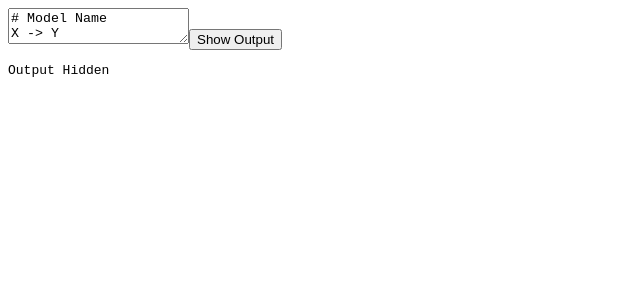
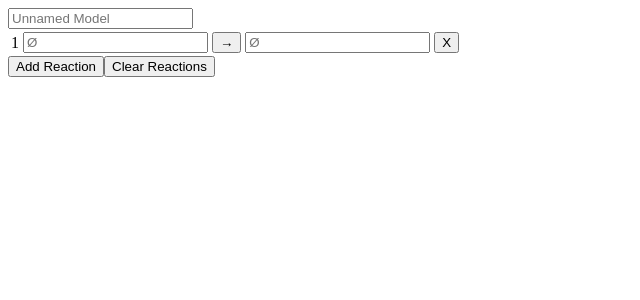
Before and after one commit to dlsucomet/CRNT-Polyglot, a React app: page / in a window 1280 px wide. Shown: the top 300 px of the page, without its empty margins (0-640 px from the left). Built offline with nearby package versions, Linux system fonts and the light colour scheme; the HTML template or start-up script is replaced by a standard one.

Commit message:
Added basic UI

```diff
--- a/src/app.tsx
+++ b/src/app.tsx
@@ -1,63 +1,162 @@
-import { ReactionNetwork  } from './reactions';
-
-import * as ControlFormat from './formats/control';
-
 import * as React from 'react';
 import * as ReactDOM from 'react-dom';
 import {observable, computed} from 'mobx';
 import {observer} from 'mobx-react';
 
-class AppState {
-  @observable input: string = "# Model Name\nX -> Y";
-  @observable showOutput: boolean = false;
+namespace Inputs {
+  export class ReactionNetwork {
+    @observable modelName: string;
+    @observable reactions: Array<Reaction>;
 
-  private lastGoodOutput: string = "";
+    constructor() {
+      this.modelName = "";
+      this.reactions = [new Reaction()];
+    }
 
-  @computed get output(): string {
-    try {
-      var rn = ReactionNetwork.fromString(this.input);
-      let out = ControlFormat.generateFile(rn);
-      this.lastGoodOutput = out;
-      return out;
-    } catch (e) {
-      return "Syntax error...\n" + this.lastGoodOutput;
+    addReaction() {
+      this.reactions.push(new Reaction());
+    }
+
+    removeReaction(index: number) {
+      this.reactions.splice(index, 1);
+      if (this.reactions.length < 1) {
+        this.reactions.push(new Reaction());
+      }
+    }
+
+    clearReactions() {
+      this.reactions = [new Reaction()];
+    }
+  }
+
+  export class Reaction {
+    reactKey: number;
+    @observable left: string;
+    @observable right: string;
+    @observable arrow: Arrow;
+
+    constructor() {
+      this.reactKey = Math.random(); // TODO: use actual keys
+      this.left = "";
+      this.right = "";
+      this.arrow = Arrow.ToRight;
+    }
+  }
+
+  export enum Arrow { ToLeft, ToRight, Both }
+  export namespace Arrow {
+    const order = [Arrow.ToRight, Arrow.Both, Arrow.ToLeft];
+
+    export function next(a: Arrow): Arrow {
+      let i = order.indexOf(a);
+      let isLast = i + 1 === order.length;
+      let nextI = isLast ? 0 : i + 1;
+      return order[nextI];
+    }
+
+    export function prev(a: Arrow): Arrow {
+      let i = order.indexOf(a);
+      let isFirst = i === 0;
+      let prevI = isFirst ? order.length - 1 : i - 1;
+      return order[prevI];
+    }
+
+    export function toString(a: Arrow): string {
+      switch (a) {
+        case Arrow.ToLeft: return "←";
+        case Arrow.ToRight: return "→";
+        case Arrow.Both: return "↔";
+      }
     }
   }
 }
 
 @observer
-class App extends React.Component<{ state: AppState }, {}> {
-  private inputElem: HTMLTextAreaElement;
-  InputElemRef = (ref) => { this.inputElem = ref; }
-
+class ReactionNetworkInputTable extends React.Component<{ reactionNetwork: Inputs.ReactionNetwork }, {}> {
   render() {
-    let state = this.props.state;
+    let rn = this.props.reactionNetwork;
 
     return (
       <div>
-        <textarea value={state.input} onChange={this.updateInput} ref={this.InputElemRef}/>
-        <button onClick={this.showHideOutput}>
-        {state.showOutput ? "Hide Output" : "Show Output"}
-        </button>
-        <div>
-          <pre>
-            {state.showOutput ? state.output : "Output Hidden"}
-          </pre>
-        </div>
+        <input value={rn.modelName} onChange={this.updateModelName} placeholder="Unnamed Model" />
+        <table>
+          <tbody>
+            {rn.reactions.map((r, i) =>
+              <ReactionInputRow key={r.reactKey} index={i} reaction={r} onRemove={this.removeReaction} />)}
+          </tbody>
+        </table>
+        <button onClick={this.addReaction}>Add Reaction</button>
+        <button onClick={this.clearReactions}>Clear Reactions</button>
       </div>
     );
   }
 
-  updateInput = () => {
-    let state = this.props.state;
-    state.input = this.inputElem.value;
+  updateModelName = (e: Event) => {
+    let modelNameInput = e.target as HTMLInputElement;
+    let rn = this.props.reactionNetwork;
+    rn.modelName = modelNameInput.value;
   }
 
-  showHideOutput = () => {
-    let state = this.props.state;
-    state.showOutput = !state.showOutput;
+  addReaction = () => {
+    let rn = this.props.reactionNetwork;
+    rn.addReaction();
+  }
+
+  removeReaction = (index: number) => {
+    let rn = this.props.reactionNetwork;
+    rn.removeReaction(index);
+  }
+
+  clearReactions = () => {
+    let rn = this.props.reactionNetwork;
+    rn.clearReactions();
   }
 }
 
-let appState = new AppState();
-ReactDOM.render(<App state={appState} />, document.getElementById('root'));
+interface ReactionInputRowProps {
+  index: number;
+  reaction: Inputs.Reaction;
+  onRemove: (index: number) => void;
+}
+
+@observer
+class ReactionInputRow extends React.Component<ReactionInputRowProps, {}> {
+  render() {
+    let r = this.props.reaction;
+
+    return (
+      <tr>
+        <td>{this.props.index + 1}</td>
+        <td><input value={r.left} onChange={this.updateLeftInput} placeholder="Ø" /></td>
+        <td><button onClick={this.nextArrow}>{Inputs.Arrow.toString(r.arrow)}</button></td>
+        <td><input value={r.right} onChange={this.updateRightInput} placeholder="Ø" /></td>
+        <td><button onClick={this.remove}>X</button></td>
+      </tr>
+    );
+  }
+
+  updateLeftInput = (e: Event) => {
+    let leftInput = e.target as HTMLInputElement;
+    let r = this.props.reaction;
+    r.left = leftInput.value;
+  }
+
+  updateRightInput = (e: Event) => {
+    let rightInput = e.target as HTMLInputElement;
+    let r = this.props.reaction;
+    r.right = rightInput.value;
+  }
+
+  nextArrow = () => {
+    let r = this.props.reaction;
+    r.arrow = Inputs.Arrow.next(r.arrow);
+  }
+
+  remove = () => {
+    let i = this.props.index;
+    this.props.onRemove(i);
+  }
+}
+
+let rn = new Inputs.ReactionNetwork();
+ReactDOM.render(<ReactionNetworkInputTable reactionNetwork={rn} />, document.getElementById('root'));
```
